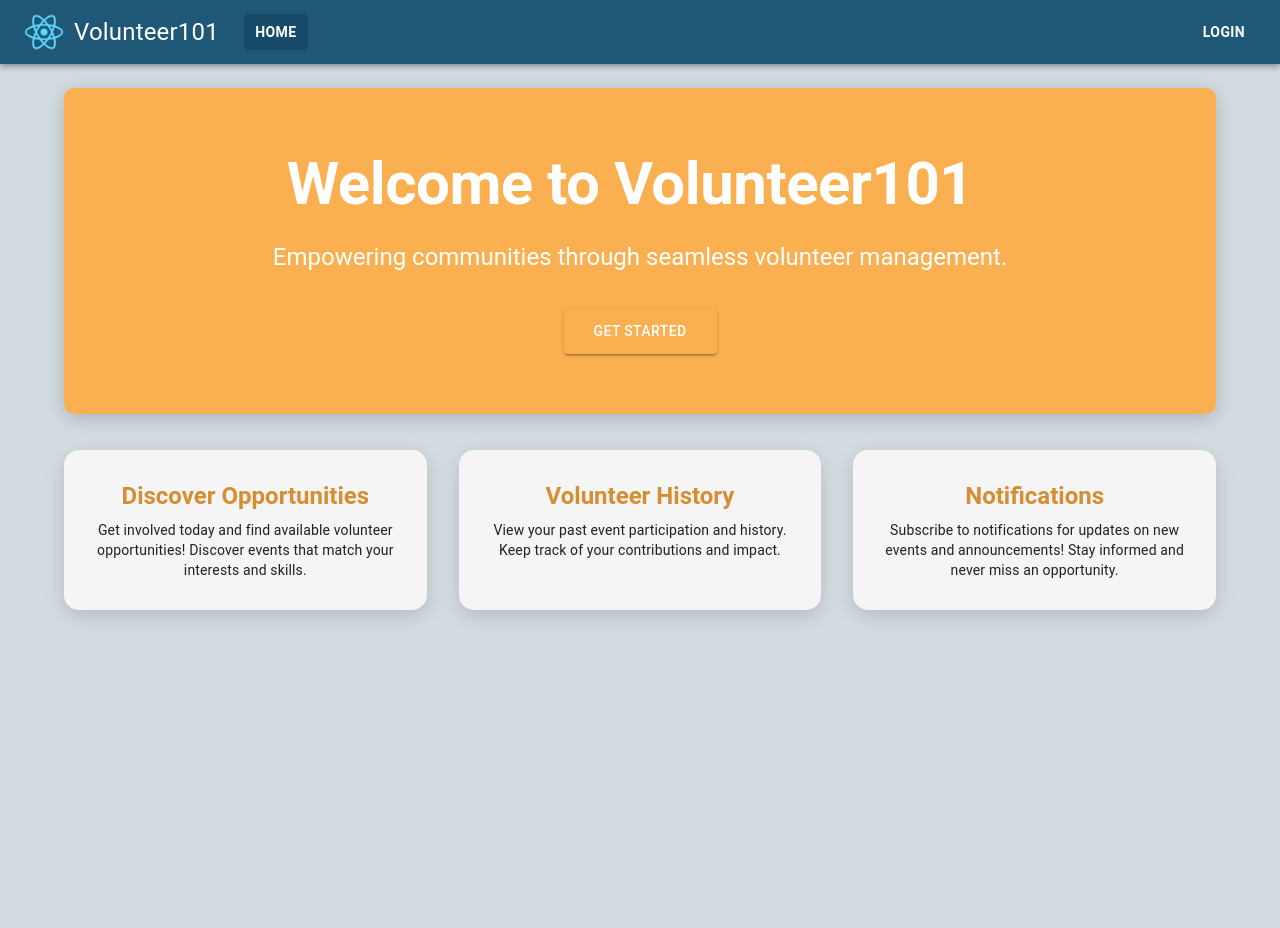
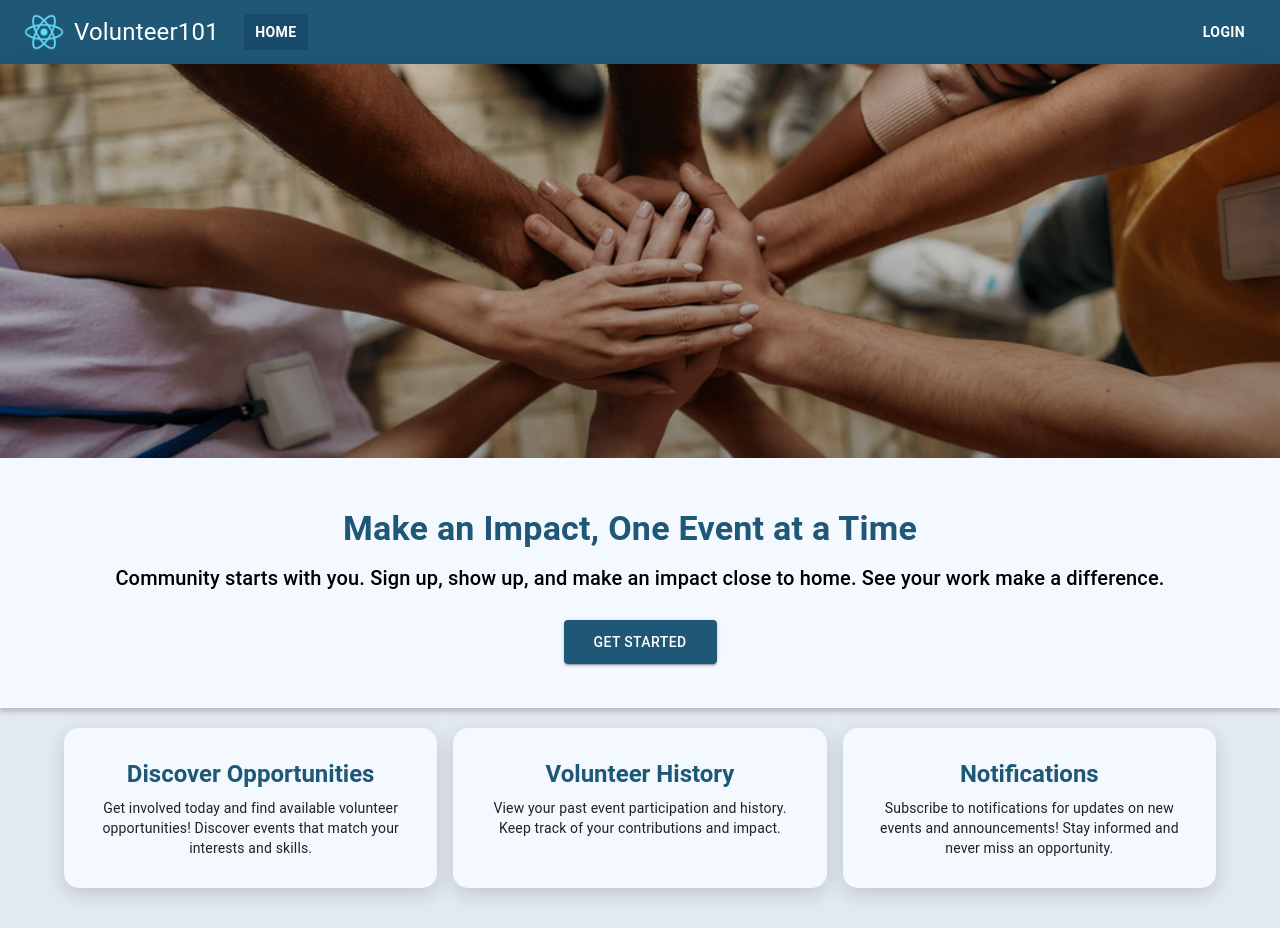
Before and after one commit to notbali/COSC-4353-Project, a React (Create React App) app in the folder frontend/: page / in a window 1280 px wide. Before the commit the page ends 800 px from the top, so only its background shows below. Built offline with nearby package versions, Linux system fonts and the light colour scheme.

Commit message:
changing design

```diff
--- a/frontend/src/App.js
+++ b/frontend/src/App.js
@@ -22,7 +22,7 @@ const theme = createTheme({
     MuiCssBaseline: {
       styleOverrides: {
         body: {
-          background: "#d3dce1ff",
+          background: "#e2e9f0ff",
           minHeight: "100vh",
           margin: 0,
           padding: 0,
--- a/frontend/src/pages/Homepage.jsx
+++ b/frontend/src/pages/Homepage.jsx
@@ -1,94 +1,83 @@
 import React, { useState, useEffect } from "react";
 import { useNavigate } from "react-router-dom";
-import {
-  Container,
-  Typography,
-  Button,
-  Box,
-  Card,
-  Grid,
-  Fade,
-} from "@mui/material";
+import { Container, Typography, Button, Box, Card, Grid } from "@mui/material";
 import { styled, keyframes } from "@mui/system";
 
-// added a loading animation
-const fadeIn = keyframes`
-  from {
-    opacity: 0;
-    transform: translateY(20px);
-  }
-  to {
-    opacity: 1;
-    transform: translateY(0);
-  }
-`;
+const HeroSection = styled(Box)({
+  backgroundColor: "#f3f9ffff",
+  color: "#1f5777ff",
+  width: "100vw",
+  height: "250px",
+  padding: "50px 20px",
+  textAlign: "center",
+  position: "relative",
+  overflow: "hidden",
+  left: "50%",
+  right: "50%",
+  marginBottom: "20px",
+  marginTop: "-50px",
+  marginLeft: "-50vw",
+  marginRight: "-50vw",
+  boxShadow: "0px 4px 5px rgba(0,0,0,0.2)",
+});
 
-const HeroSection = styled(Box)({
-  backgroundColor: "#fab050ff",
-  color: "#ffffff",
-  padding: "60px 20px",
-  borderRadius: "10px",
-  textAlign: "center",
-  marginBottom: "20px",
-  boxShadow: "0px 4px 20px rgba(0,0,0,0.2)",
-  animation: `${fadeIn} 1s ease-out`,
+// adding banner for image
+const TopBanner = styled(Box)({
+  width: "100vw",
+  height: "420px",
+  backgroundImage: "url('/hands.png')",
+  backgroundSize: "cover",
+  backgroundPosition: "center",
+  position: "relative",
+  overflow: "hidden",
+  boxShadow: "0px 6px 30px rgba(0,0,0,0.12)",
+  left: "50%",
+  right: "50%",
+  marginLeft: "-50vw",
+  marginRight: "-50vw",
+});
+
+const BannerOverlay = styled(Box)({
+  position: "absolute",
+  inset: 0,
+  background: "linear-gradient(180deg, rgba(0,0,0,0.15), rgba(0,0,0,0.35))",
 });
 
 const StyledButton = styled(Button)(({ theme }) => ({
-  backgroundColor: "#fab050ff",
+  backgroundColor: "#1f5777ff",
   color: "#ffffff",
   "&:hover": {
-    backgroundColor: "#E2DAD6",
-    color: "#d58e31ff",
+    backgroundColor: "#f5f5f5",
+    color: "#184b69ff",
   },
   padding: "10px 30px",
-  marginTop: "20px",
+  marginTop: "10px",
   transition: "all 0.4s ease",
 }));
 
 const FeatureCard = styled(Card)({
-  backgroundColor: "#f5f5f5",
+  backgroundColor: "#f3f9ffff",
   boxShadow: "0px 6px 20px rgba(0,0,0,0.15)",
   borderRadius: "15px",
   padding: "30px",
   textAlign: "center",
   height: "100%",
-  animation: `${fadeIn} 1s ease-out`,
   transition: `transform 0.8s cubic-bezier(0.25, 0.8, 0.25, 1),
                background-color 0.8s cubic-bezier(0.25, 0.8, 0.25, 1),
                color 0.8s cubic-bezier(0.25, 0.8, 0.25, 1) !important`,
   "&:hover": {
-    backgroundColor: "#fab050ff !important",
-    color: "#F5EDED !important",
+    backgroundColor: "#184b69ff !important",
+    color: "#f5f5f5 !important",
     transform: "scale(1.1) !important",
   },
   "&:hover .feature-title": {
-    color: "#F5EDED !important",
+    color: "#f5f5f5 !important",
   },
   cursor: "pointer",
 });
 
-const LoadingScreen = styled(Box)({
-  display: "flex",
-  justifyContent: "center",
-  alignItems: "center",
-  height: "100vh",
-  backgroundColor: "#d58e31ff",
-  color: "#ffffff",
-  animation: `${fadeIn} 1.5s ease-out`,
-});
-
 const Homepage = ({ userRole, isLoggedIn }) => {
-  const [loading, setLoading] = useState(true);
   const navigate = useNavigate();
-
-  useEffect(() => {
-    const timer = setTimeout(() => {
-      setLoading(false);
-    }, 1000); // 1-second delay for the loading screen
-
-    return () => clearTimeout(timer);
-  }, []);
 
   const navigateToLogin = () => {
     navigate("/login");
@@ -141,42 +130,28 @@ const Homepage = ({ userRole, isLoggedIn }) => {
     ],
   };
 
-  if (loading) {
-    // Render the loading screen
-    return (
-      <LoadingScreen>
-        <Typography
-          variant="h2"
-          sx={{
-            fontFamily: '"Pacifico", cursive',
-            fontSize: "4rem",
-          }}
-        >
-          Volunteer101
-        </Typography>
-      </LoadingScreen>
-    );
-  }
-
   // Get features based on passed userRole
   const features = featureCards[userRole] || featureCards["user"]; // Default to 'user' if role is undefined
 
   return (
+    <>
+      <TopBanner>
+        <BannerOverlay />
+      </TopBanner>
       <Container maxWidth="lg" sx={{ mt: 3, mb: 5 }}>
         <HeroSection>
           <Box sx={{ display: "inline-flex", alignItems: "center" }}>
             <Typography
-            variant="h2"
+              variant="h4"
               gutterBottom
               sx={{ fontWeight: "bold", marginRight: "10px" }}
             >
-            Welcome to Volunteer101
+              Make an Impact, One Event at a Time
             </Typography>
             <Typography
               variant="h2"
               sx={{
                 color: "#fff",
-              fontFamily: '"Pacifico", cursive',
                 fontWeight: 400,
                 marginBottom: "20px",
                 fontSize: "3rem",
@@ -185,11 +160,12 @@ const Homepage = ({ userRole, isLoggedIn }) => {
             ></Typography>
           </Box>
 
-        <Typography variant="h5" paragraph>
-          {userRole === "admin"
-            ? "Empowering administrators with advanced event management tools."
-            : "Empowering communities through seamless volunteer management."}
+          <Typography variant="h6" paragraph sx={{ color: "#000000ff" }}>
+            {
+              "Community starts with you. Sign up, show up, and make an impact close to home. See your work make a difference."
+            }
           </Typography>
+
           {!isLoggedIn ? (
             <StyledButton variant="contained" onClick={navigateToLogin}>
               Get Started
@@ -197,17 +173,16 @@ const Homepage = ({ userRole, isLoggedIn }) => {
           ) : null}
         </HeroSection>
 
-      <Grid container spacing={4} sx={{ mt: -2 }}>
+        <Grid container spacing={2} sx={{ mt: -2 }}>
           {features.map((feature, index) => (
             <Grid item xs={12} md={4} key={index}>
-            <Fade in timeout={500 + index * 500}>
               <FeatureCard onClick={() => handleCardClick(feature.path)}>
                 <Typography
                   variant="h5"
                   className="feature-title"
                   gutterBottom
                   sx={{
-                    color: "#d58e31ff",
+                    color: "#1f5777ff",
                     fontWeight: "bold",
                     transition: "color 0.8s",
                   }}
@@ -216,11 +191,11 @@ const Homepage = ({ userRole, isLoggedIn }) => {
                 </Typography>
                 <Typography variant="body2">{feature.description}</Typography>
               </FeatureCard>
-            </Fade>
             </Grid>
           ))}
         </Grid>
       </Container>
+    </>
   );
 };
 
```
Also changed, not shown: frontend/public/hands.png (added). Lines whose indentation alone changed are shown as unchanged.
